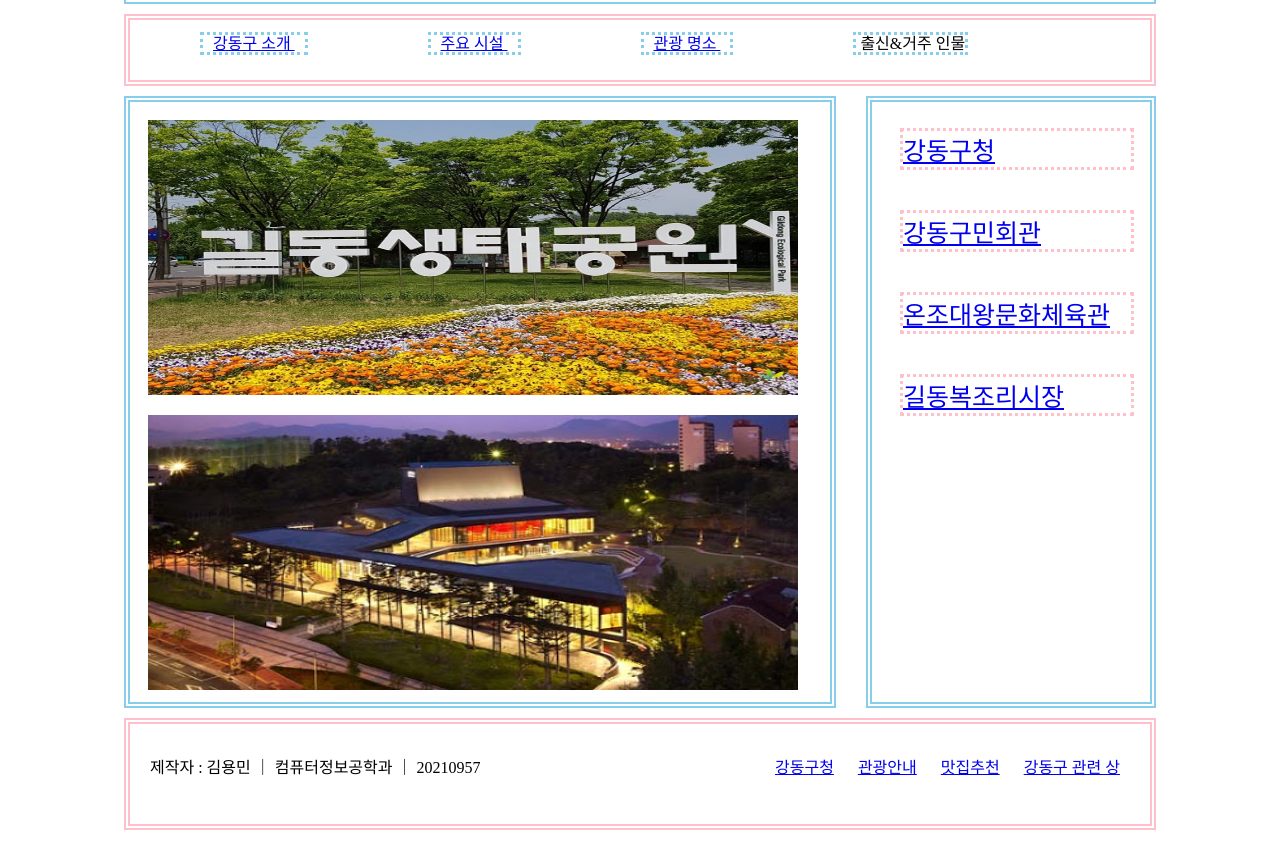
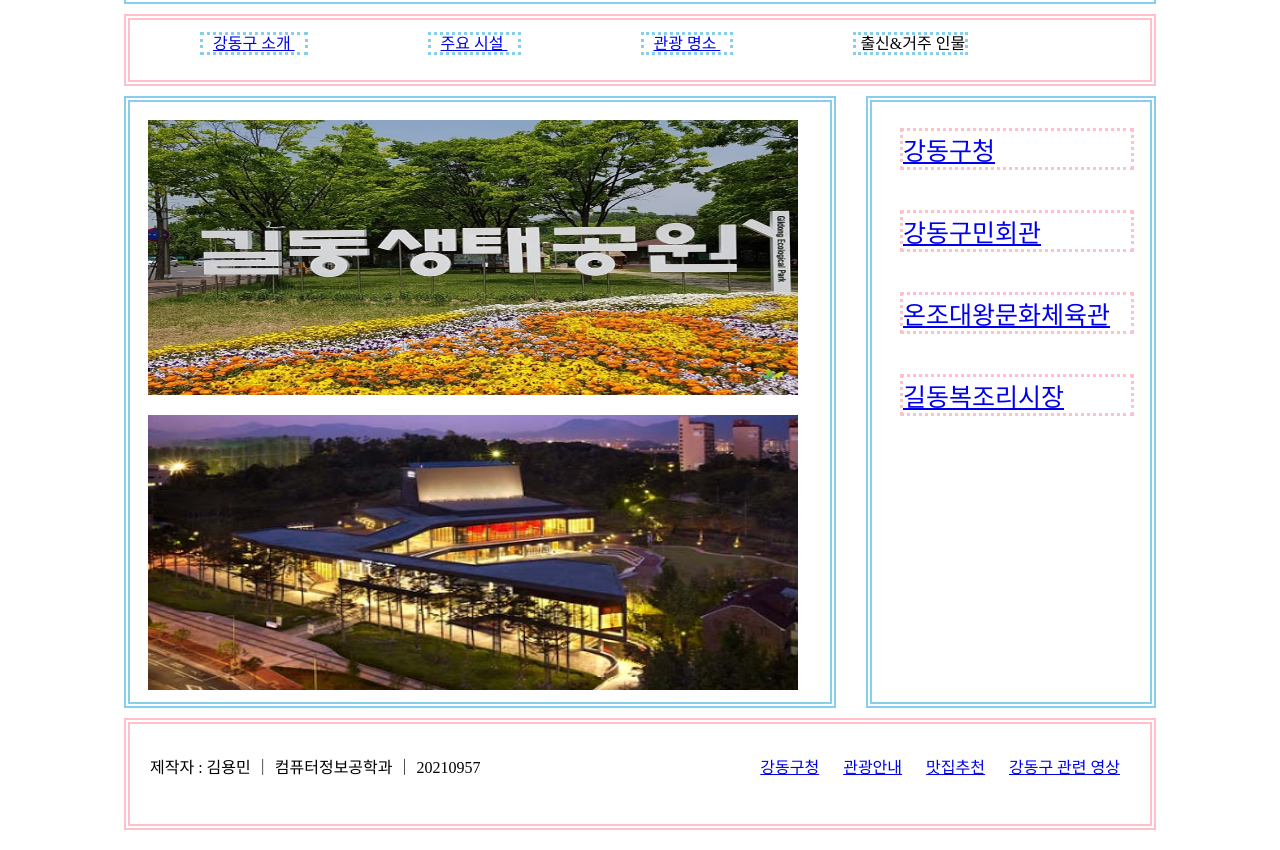
Before and after one commit to ygh56/ygh56.github.io, a plain HTML site: page mainfac.html in a window 1280 px wide. Shown: the part 198-1048 px from the top of the page. Drawn offline with Linux system fonts and the light colour scheme.

Commit message:
Update mainfac.html

```diff
--- a/mainfac.html
+++ b/mainfac.html
@@ -107,7 +107,7 @@
 		<a href='https://www.gangdong.go.kr/web/portal/ko.do' target='_blank'> 강동구청</a>
 		<a href='https://www.gangdong.go.kr/web/culture/contents/gdc010_010' target='_blank'> 관광안내</a>
 		<a href='https://www.mangoplate.com/top_lists/1712_gangdong' target='_blank'> 맛집추천</a>
-		<a href='https://www.youtube.com/results?search_query=%EA%B0%95%EB%8F%99%EA%B5%AC' target='_blank'> 강동구 관련 상</a>
+		<a href='https://www.youtube.com/results?search_query=%EA%B0%95%EB%8F%99%EA%B5%AC' target='_blank'> 강동구 관련 영상</a>
 	</div>
 </footer>
 </body>
```
